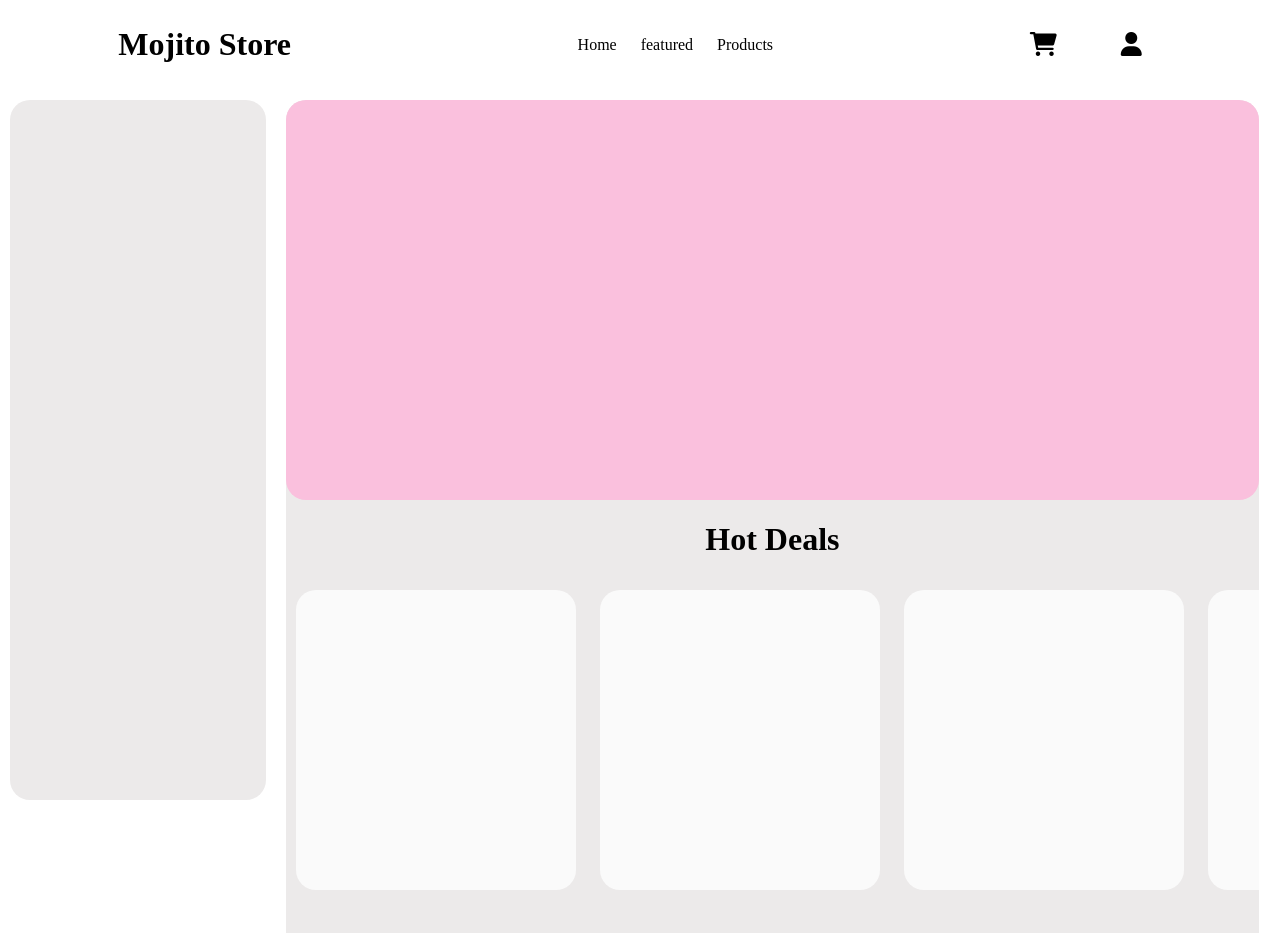
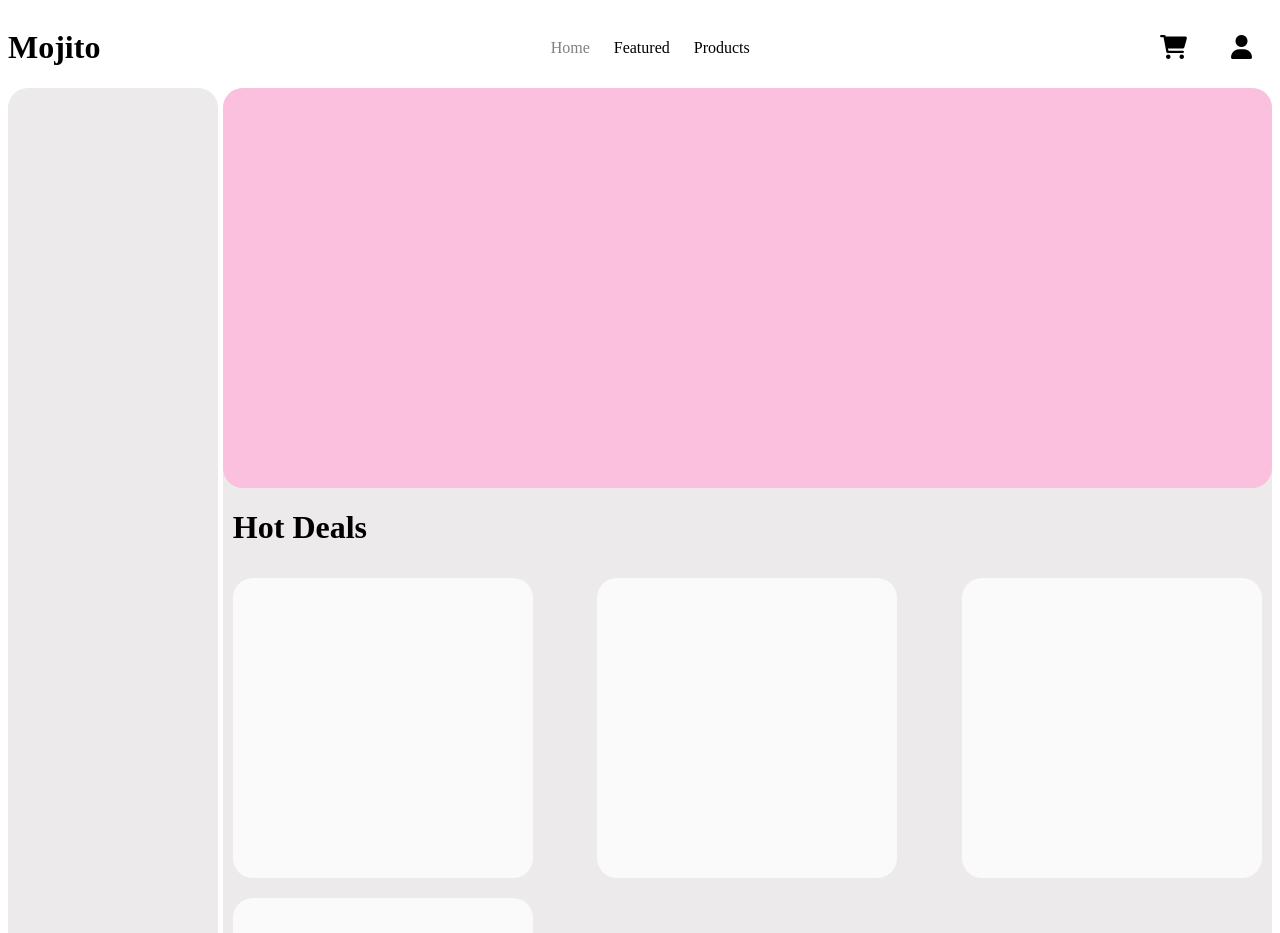
Before and after one commit to TrekHub/online_store, a plain HTML site: page index.html in a window 1280 px wide. Shown: the top 933 px of the page. Drawn offline with Linux system fonts and the light colour scheme.

Commit message:
layout change

```diff
--- a/index.html
+++ b/index.html
@@ -1,15 +1,18 @@
 <!DOCTYPE html>
 <html lang="en">
-
   <head>
     <meta charset="UTF-8" />
     <meta http-equiv="X-UA-Compatible" content="IE=edge" />
     <meta name="viewport" content="width=device-width, initial-scale=1.0" />
     <title>Mojito store</title>
     <link rel="stylesheet" href="style.css" />
-    <link rel="stylesheet" href="https://cdnjs.cloudflare.com/ajax/libs/font-awesome/6.0.0-beta2/css/all.min.css"
+    <link
+      rel="stylesheet"
+      href="https://cdnjs.cloudflare.com/ajax/libs/font-awesome/6.0.0-beta2/css/all.min.css"
       integrity="sha512-YWzhKL2whUzgiheMoBFwW8CKV4qpHQAEuvilg9FAn5VJUDwKZZxkJNuGM4XkWuk94WCrrwslk8yWNGmY1EduTA=="
-        crossorigin="anonymous" referrerpolicy="no-referrer" />
+      crossorigin="anonymous"
+      referrerpolicy="no-referrer"
+    />
   </head>
 
   <body>
@@ -17,31 +20,35 @@
       <header>
         <div class="nav-bar">
           <div class="nav-logo">
-                    <a href="">
-                        <h1>Mojito Store</h1>
+            <a href="#" class="inactive">
+              <h1>Mojito</h1>
             </a>
           </div>
           <div class="nav-links">
             <ul>
               <li>
-                            <a href="">Home</a>
+                <a href="#" class="active" id="home">Home</a>
               </li>
               <li>
-                            <a href="">featured</a>
+                <a href="#products" id="featured">Featured</a>
               </li>
               <li>
-                            <a href="">Products</a>
+                <a href="#featured" id="products">Products</a>
               </li>
             </ul>
           </div>
 
           <div class="nav-icons">
-                    <i class="fa fa-shopping-cart" aria-hidden="true"></i>
+            <i class="fa fa-shopping-cart" aria-hidden="true" data="2"></i>
+            <i class="fa fa-user" aria-hidden="true"></i>
+          </div>
+          <!-- Display only profile icon on small screens -->
+          <div class="nav-profile">
             <i class="fa fa-user" aria-hidden="true"></i>
           </div>
         </div>
       </header>
-        <div class="body">
+      <div class="content">
         <div class="side-bar"></div>
         <div class="main-body">
           <div class="banner"></div>
@@ -50,36 +57,11 @@
             <div class="title">
               <h1>Hot Deals</h1>
             </div>
-                    <div class="product-cards">
-                        <div class="card" id="scroll">
-                            <div class="card-content">
-                                <!-- <div class="card-img">
-                                    <img src="./images/car-2.png" height="100" width="280" alt="" />
-                                </div> -->
-                                <!-- <div class="card-info">
-                                    <p>pair of shoes</p>
-                                </div> -->
-                                <!-- <div><button>Hello</button></div> -->
-                            </div>
-
-                        </div>
-                        <div class="card" id="scroll">
-                            <!-- <div class="card-content">
-                                <div class="card-img">
-                                    <img src="./images/car-2.png" height="100" width="100" alt="" />
-                                </div>
-                                <div class="card-info">
-                                    <p>pair of shoes</p>
-                                </div>
-                                <div><button>Hello</button></div>
-                            </div> -->
-                        </div>
+            <div class="products">
               <div class="card" id="scroll"></div>
               <div class="card" id="scroll"></div>
               <div class="card" id="scroll"></div>
               <div class="card" id="scroll"></div>
-                        <div class="card" id="scroll"></div>
-
             </div>
           </div>
 
@@ -87,13 +69,12 @@
             <div class="title">
               <h1>Featured Products</h1>
             </div>
-                    <div class="product-cards">
+
+            <div class="products">
               <div class="card" id="scroll"></div>
               <div class="card" id="scroll"></div>
               <div class="card" id="scroll"></div>
               <div class="card" id="scroll"></div>
-                        <div class="card" id="scroll"></div>
-
             </div>
           </div>
 
@@ -101,7 +82,7 @@
             <div class="title">
               <h1>Products</h1>
             </div>
-                    <div class="all-products">
+            <div class="products">
               <div class="card"></div>
               <div class="card"></div>
               <div class="card"></div>
@@ -116,5 +97,4 @@
       </div>
     </div>
   </body>
-
 </html>
--- a/style.css
+++ b/style.css
@@ -1,39 +1,62 @@
-body , html {
-    margin: 0;
-    padding: 0;
-    overflow-x: hidden;
+@media screen and (max-width: 768px) {
+  .side-bar {
+    display: none !important;
   }
+  .main-body {
+    width: 100%;
+    margin: auto;
+  }
+  .card {
+    width: 80%;
+  }
+  .nav-links {
+    display: none;
+  }
+  .nav-icons {
+    display: none;
+  }
+  .nav-profile {
+    display: grid;
+  }
+}
+@media screen and (min-width: 768px) {
+  .nav-profile {
+    display: none;
+  }
+}
+
 header {
   height: auto;
-    padding: 5px;
   width: 100%;
 }
-.body {
+.content {
   display: flex;
+  justify-content: center;
   width: 100%;
   height: 100%;
-    padding-right: 20px;
-    position: relative;
+  background-color: white;
 }
 .side-bar {
-
+  height: auto;
   width: 20%;
-    height: 700px;
-    margin: 10px;
+  margin-right: 5px;
   background-color: rgb(236, 234, 234);
   border-radius: 20px;
 }
 .main-body {
-    margin: 10px;
-    width: 76%;
+  width: 100%;
   border-radius: 20px;
-    height: auto;
+  height: 100%;
+  flex-wrap: wrap;
+  display: flex;
   background-color: rgb(236, 234, 234);
-
 }
+/*
+    NavBar
+*/
 .nav-bar {
   display: flex;
-    justify-content: space-around;
+  justify-content: space-between;
   align-items: center;
 }
 .nav-logo a {
@@ -49,11 +72,14 @@ header {
   text-decoration: none;
   color: black;
 }
-.nav-icons i{
+.nav-icons i {
   font-size: 24px;
-margin: 0 30px;
+  margin: 0 20px;
 }
-
+.nav-profile {
+  font-size: 24px;
+  margin: 0;
+}
 
 /* Side bar */
 
@@ -64,22 +90,14 @@ margin: 0 30px;
   background-color: rgb(250, 192, 221);
 }
 .product-cards {
-    overflow-x: auto;
   height: 350px;
-    white-space: nowrap;
-
-
+  display: flex;
 }
 
-.product-cards::-webkit-scrollbar {
-    width: 0;
-    background: transparent;
-}
 .card {
-   display: inline-block;
   height: 300px;
   margin: 10px;
-    width: 280px;
+  width: 300px;
   border-radius: 20px;
   background-color: rgb(250, 250, 250);
 }
@@ -90,16 +108,43 @@ margin: 0 30px;
   justify-content: space-between;
 }
 .card-img {
-
   background-color: grey;
-
 }
-.title {
-    margin: 10px;
-    text-align: center;
-}
-.all-products {
+.products {
   height: auto;
   display: flex;
+  justify-content: space-between;
+  align-items: center;
   flex-wrap: wrap;
 }
+
+/* Typography */
+
+.title {
+  font-size: medium;
+  margin: 10px;
+}
+.info {
+  font-size: 12px;
+  margin: 10px;
+}
+
+.link {
+  color: rgb(176, 96, 187);
+  text-decoration: none;
+}
+.active{
+    color: grey !important;
+}
+/* Grid */
+
+.grid {
+  padding: 5px;
+  grid-template-columns: auto auto;
+  display: grid;
+}
+.spacer {
+  justify-content: space-between;
+}
+
+/* Redefine element styles */
```
Lines whose indentation alone changed are shown as unchanged.
